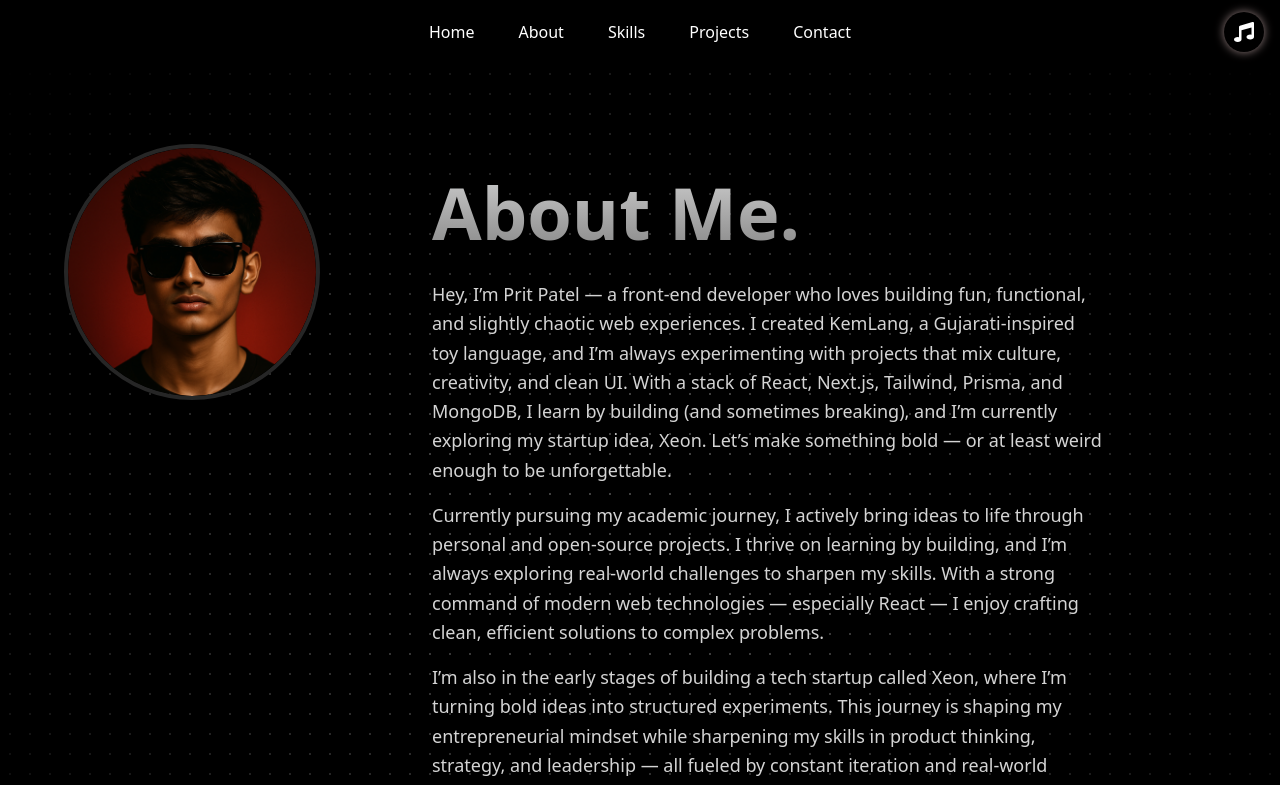
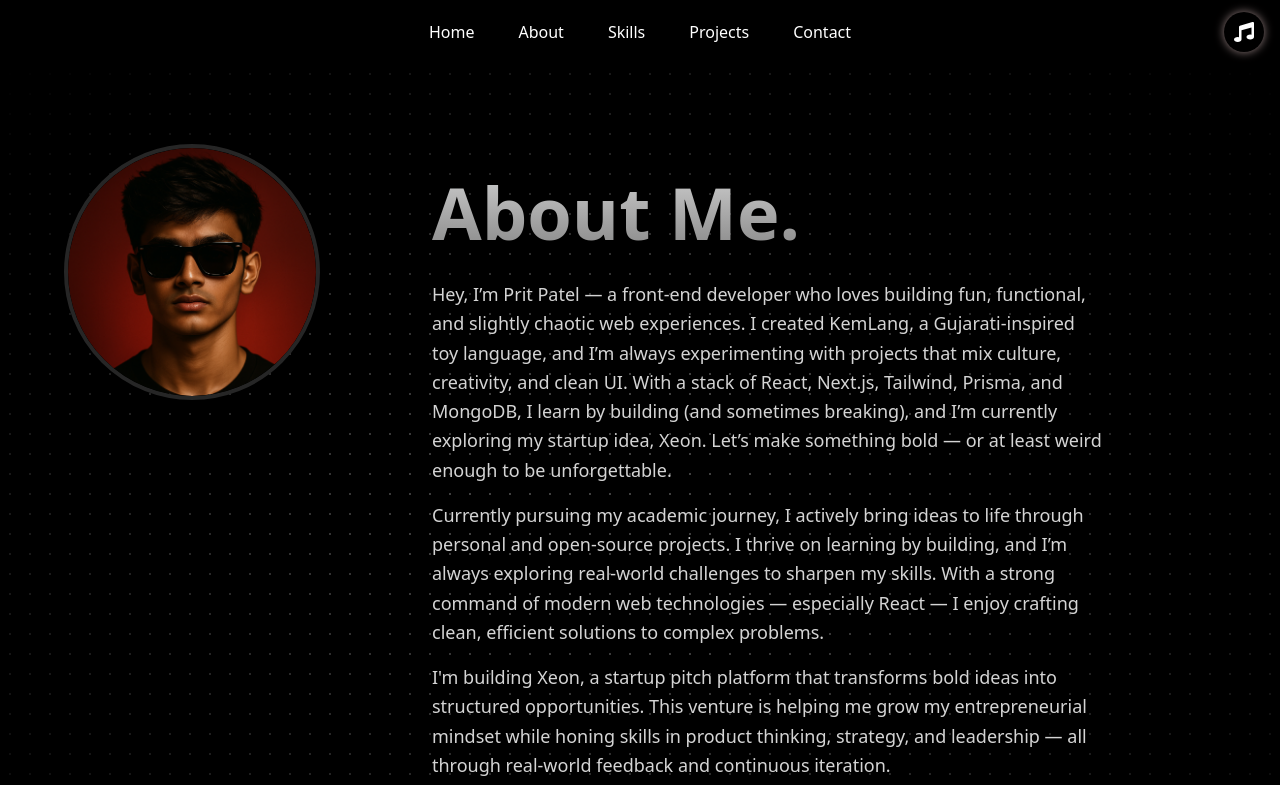
Before and after one commit to pritpatel2412/Portfolio, a React (Vite) app: page /about in a window 1280 px wide. Shown: the top 785 px of the page. Built offline with nearby package versions, Linux system fonts and the light colour scheme.

Commit message:
Update About.jsx

```diff
--- a/src/components/About.jsx
+++ b/src/components/About.jsx
@@ -41,8 +41,7 @@ const About = () => {
             Currently pursuing my academic journey, I actively bring ideas to life through personal and open-source projects. I thrive on learning by building, and I’m always exploring real-world challenges to sharpen my skills. With a strong command of modern web technologies — especially React — I enjoy crafting clean, efficient solutions to complex problems.
           </p>
           <p className="text-lg leading-relaxed mb-4">
-            I’m also in the early stages of building a tech startup called Xeon, where I’m turning bold ideas into structured experiments. This journey is shaping my entrepreneurial mindset while sharpening my skills in product thinking, strategy, and leadership — all fueled by constant iteration and real-world feedback.
-          </p>
+I'm building Xeon, a startup pitch platform that transforms bold ideas into structured opportunities. This venture is helping me grow my entrepreneurial mindset while honing skills in product thinking, strategy, and leadership — all through real-world feedback and continuous iteration.          </p>
           <p className="text-lg leading-relaxed">
             My goal is to take on challenging projects, learn from experienced mentors, and contribute meaningfully to the tech community.
           </p>
```
